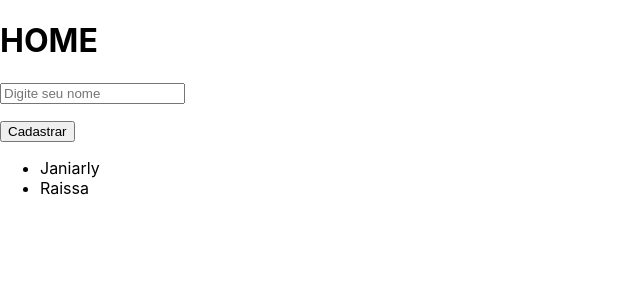
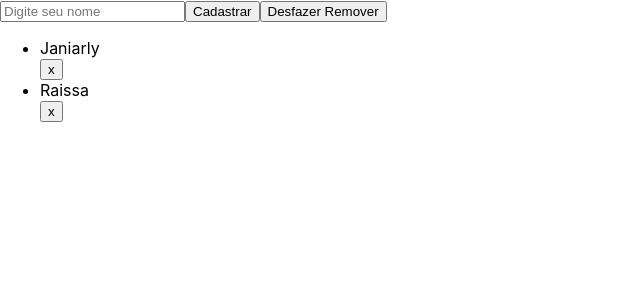
Before and after one commit to simone-art/exercicio-2-react, a React (Create React App) app: page / in a window 1280 px wide. Shown: the top 300 px of the page, without its empty margins (0-640 px from the left). Built offline with nearby package versions, Linux system fonts and the light colour scheme.

Commit message:
realizado el botón remover lo deshecho para que me regresara el nombre que había borrado

```diff
--- a/src/componentes/Button/Button.js
+++ b/src/componentes/Button/Button.js
@@ -2,8 +2,9 @@ import React from 'react';
 
 const Button = (props) => {
     console.log(props, "button")
+    const {click, children} = props;
     return (
-        <button onClick={props.add}>Cadastrar</button>
+<button onClick={click}>{children}</button>
     );
 }
 
--- /dev/null
+++ b/src/pages/Home.css
@@ -0,0 +1,3 @@
+.lista-nome {
+    background-color: aqua;
+}
--- a/src/pages/Home.js
+++ b/src/pages/Home.js
@@ -10,7 +10,8 @@ class Home extends React.Component{
             nomes:[
                 "Janiarly",
                 "Raissa"
-            ]
+            ],
+            valorRemovido:""
         }
     }
 
@@ -32,21 +33,53 @@ adicionarItem = () => {
         //CONTRARIO, EL NOMBRE APARECE DE ÚLTIMO EN LA LISTA.
     })
 }
+
+removerItem = (item) => {
+    console.log(item);
+        let novoArray = this.state.nomes.filter(nome => (
+            nome !== item
+        ));
+            this.setState({
+                nomes: novoArray,
+                valorRemovido: item
+            })
+}
+
+desfazerRemover = (item) => {
+    console.log(item)
+    // let trazerNomeRemovido= valorRemovido
+    this.setState({
+        nomes: [
+            ...this.state.nomes,
+            this.state.valorRemovido
+        ]
+    })
+}
+
 render() {
     return (
         <Fragment>
-            <h1>HOME</h1>
-            <Input placeholder="Digite seu nome" tipo="text" change={this.onChangeInput} />
-            <p>{this.state.value}</p>
-            <Button add={this.adicionarItem}/>
+            <Input placeholder="Digite seu nome"
+                tipo="text"
+                change={this.onChangeInput}></Input>
+            {/* <Input placeholder="Digite sua senha" tipo="password"></Input> */}
+
+            <Button click={this.adicionarItem}> Cadastrar </Button>
+                <Button click={this.desfazerRemover}> Desfazer Remover</Button>
             <ul>
-            {this.state.nomes.map((value, index) => (
+                {this.state.nomes.map((value, i) => {
+                    return (
+                        <div key={i} className="lista_item">
                             <li>{value}</li>
-            ))}
+                            <Button click={() => this.removerItem(value)}> x </Button>
+                        {/* <li>{value}</li> */}
+                    </div>
+                    );
+                })}
+
             </ul>
         </Fragment>
     );
 }
 }
-
 export default Home;
```
Lines whose indentation alone changed are shown as unchanged.
